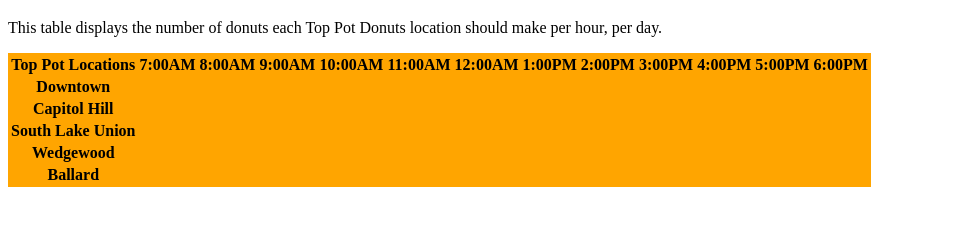
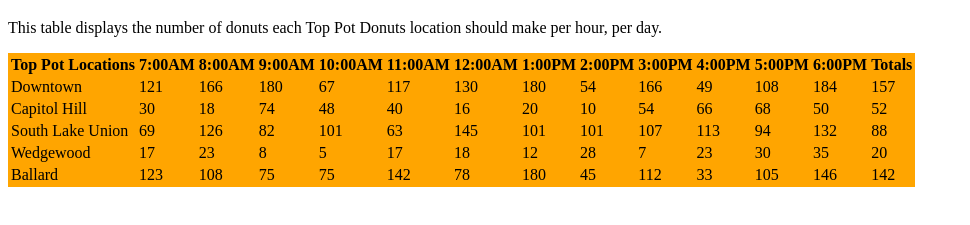
Before and after one commit to BbDgtl/donut-shop, a plain HTML site: page index.html in a window 1280 px wide. Shown: the part 61-286 px from the top of the page, without its empty margins (0-970 px from the left). Drawn offline with Linux system fonts and the light colour scheme.

Commit message:
redo entire code

```diff
--- a/donuts.js
+++ b/donuts.js
@@ -1,4 +1,65 @@
-//Store locations.
+//Create the Donut Shop Object
+function DonutShop(shopLocation, custMin, custMax, donutAvg) {
+  this.shopLocation = shopLocation;
+  this.custMin = custMin;
+  this.custMax = custMax;
+  this.donutAvg= donutAvg;
+}
+
+//generate random # of customers
+DonutShop.prototype.genRandom = function() {
+  return Math.ceil((Math.random() * (this.custMax - this.custMin))) + this.custMin;
+};
+
+//generate donuts per hour
+DonutShop.prototype.donutsPerHour = function() {
+  var random = this.genRandom();
+  return (random * this.donutAvg);
+};
+
+//create an array for the heading of the table
+var tableHeaderData = ["Location", "7AM", "8AM", "9AM", "10AM", "11AM", "12PM", "1PM", "2PM", "3PM", "4PM", "5PM", "6PM", "Total"];
+
+//table header construction
+var tableHeading = document.getElementById("topPot");
+var headerRow = document.createElement("tr");
+
+for (var i = 0; i < tableHeaderData.length; i++) {
+  var createHead = document.createElement("th");
+  createHead.textContent = tableHeaderData[i];
+  headerRow.appendChild(createHead);
+}
+
+//donutTable.appendChild(headerRow);
+
+//first row
+DonutShop.prototype.createRow = function() {
+  var donutTable = document.getElementById("topPot");
+  var storeRow = document.createElement("tr");
+  donutTable.appendChild(storeRow);
+  var createTd = document.createElement("td");
+  createTd.textContent = this.shopLocation;
+  storeRow.appendChild(createTd);
+
+  for (var i = 0; i < tableHeaderData.length - 1; i++) {
+    createTd = document.createElement("td");
+    createTd.textContent = Math.floor(this.donutsPerHour());
+    storeRow.appendChild(createTd);
+    var totalMade = totalMade + DonutShop.donutsPerHour;
+  }
+};
+
+var locationArray = [];
+  locationArray.push(new DonutShop("Downtown", 8, 43, 4.5));
+  locationArray.push(new DonutShop("Capitol Hill", 4, 37, 2.0));
+  locationArray.push(new DonutShop("South Lake Union", 9, 23, 6.33));
+  locationArray.push(new DonutShop("Wedgewood", 2, 28, 1.25));
+  locationArray.push(new DonutShop("Ballard", 8, 58, 3.75));
+
+for (var i = 0; i < locationArray.length; i++) {
+  locationArray[i].createRow();
+}
+/*//Store locations.
 var downtown = new Shop("Downtown", 8, 43, 4.50);
 var capHill = new Shop("Capitol Hill", 4, 37, 2);
 var sLUnion = new Shop("South Lake Union", 9, 23, 6.33);
@@ -74,4 +135,4 @@
   tr.appendChild(elTd);
   console.log(tRow);
   document.getElementById("topPot").appendChild(tRow);
-}
+}*/
--- a/index.html
+++ b/index.html
@@ -30,32 +30,8 @@
           <th scope="col">4:00PM</th>
           <th scope="col">5:00PM</th>
           <th scope="col">6:00PM</th>
+          <th scope="col">Totals</th>
         </thead>
-
-        <tr id="downtown">
-          <th scope="row">Downtown</th>
-
-        </tr>
-
-        <tr id="capitolHill">
-          <th scope="row">Capitol Hill</th>
-
-        </tr>
-
-        <tr id="slu">
-          <th scope="row">South Lake Union</th>
-
-        </tr>
-
-        <tr id="wedgewood">
-          <th scope="row">Wedgewood</th>
-
-        </tr>
-
-        <tr id="ballard">
-          <th scope="row">Ballard</th>
-
-        </tr>
 
       </table>
 
```
